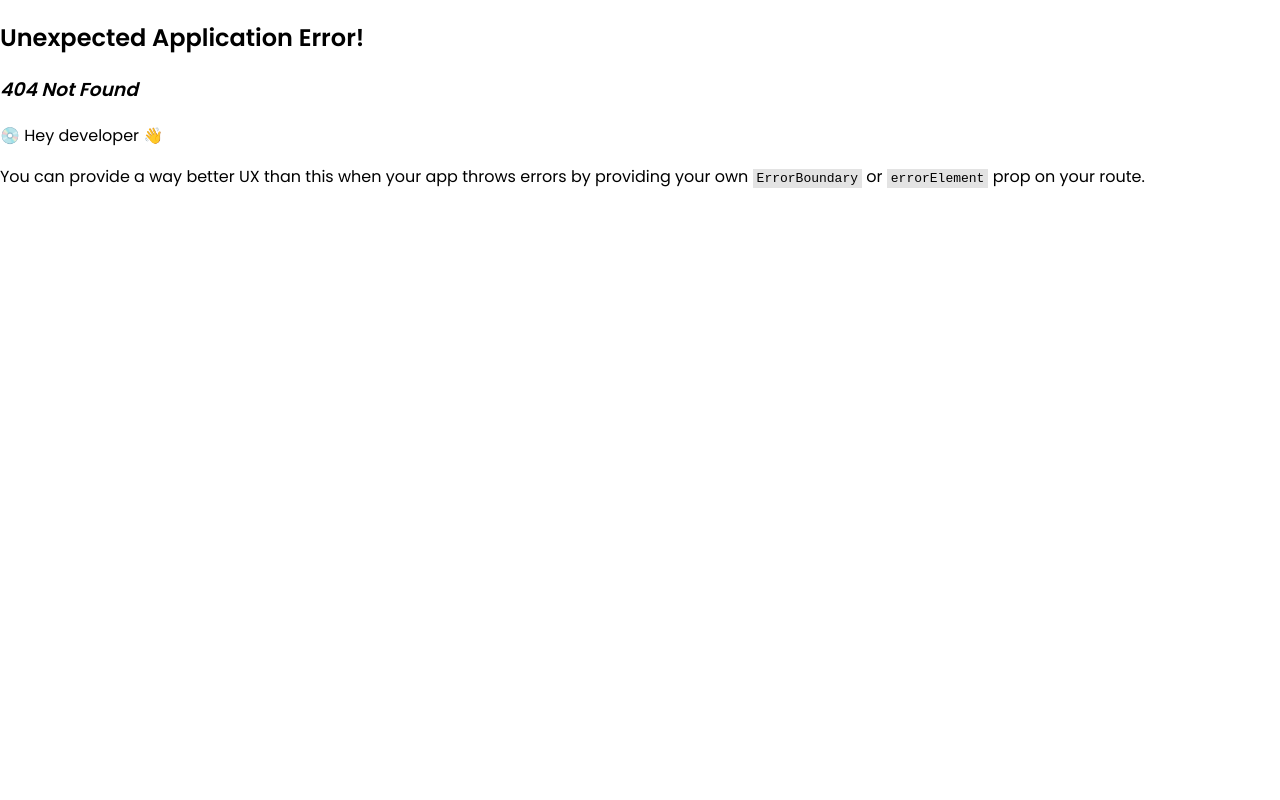
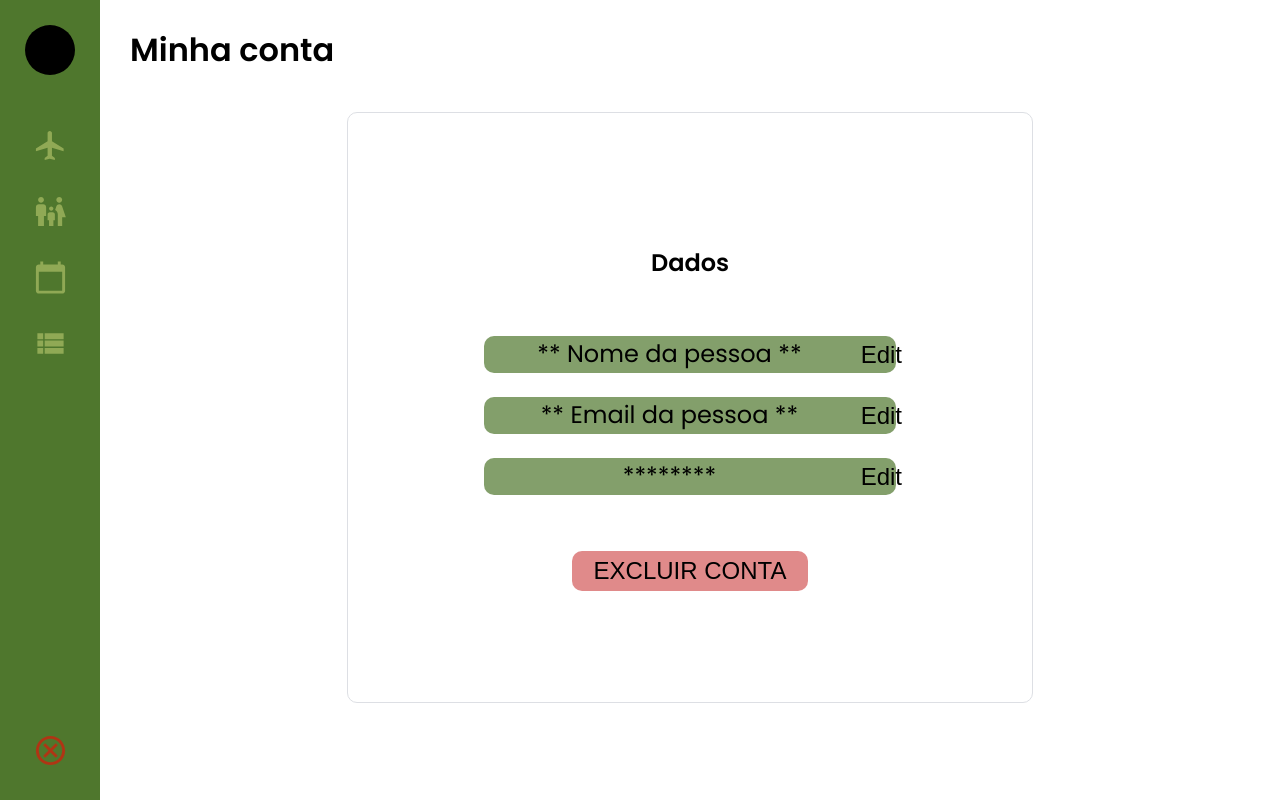
Before and after one commit to mdsreq-fga-unb/2023.1-MoViagem, a React (Vite) app in the folder client/: page /user-info in a window 1280 px wide. Before the commit this address had no page. Built offline with nearby package versions, Linux system fonts and the light colour scheme.

Commit message:
criando interface da US-04

```diff
--- /dev/null
+++ b/client/src/pages/EditUserInfo/index.tsx
@@ -0,0 +1,157 @@
+import { useState } from "react";
+import Navbar from "../../components/Navbar";
+import styles from "./styles.module.scss";
+
+export default function EditUserInfo() {
+
+  const [isEditingName, setIsEditingName] = useState(false);
+  const [isEditingEmail, setIsEditingEmail] = useState(false);
+  const [isEditingPassword, setIsEditingPassword] = useState(false);
+
+  const [newName, setNewName] = useState("");
+  const [newEmail, setNewEmail] = useState("");
+  const [newPassword, setNewPassword] = useState("");
+  const [newPasswordConfirmation, setNewPasswordConfirmation] = useState("");
+
+  const [currentPasswordConfirmation, setCurrentPasswordConfirmation] = useState("");
+
+  // Opens the input field for a new name
+  const handleNameEdit = () => {
+    setIsEditingName(!isEditingName);
+    setIsEditingEmail(false);
+    setIsEditingPassword(false);
+
+    setNewName("")
+    setNewEmail("")
+    setNewPassword("")
+    setNewPasswordConfirmation("")
+    setCurrentPasswordConfirmation("")
+  }
+
+  // Opens the input field for a new email
+  const handleEmailEdit = () => {
+    setIsEditingName(false);
+    setIsEditingEmail(!isEditingEmail);
+    setIsEditingPassword(false);
+
+    setNewName("")
+    setNewEmail("")
+    setNewPassword("")
+    setNewPasswordConfirmation("")
+    setCurrentPasswordConfirmation("")
+  }
+
+  // Opens the input field for a new password
+  const handlePasswordEdit = () => {
+    setIsEditingName(false);
+    setIsEditingEmail(false);
+    setIsEditingPassword(!isEditingPassword);
+
+    setNewName("")
+    setNewEmail("")
+    setNewPassword("")
+    setNewPasswordConfirmation("")
+    setCurrentPasswordConfirmation("")
+  }
+
+  // Closes the input field for all user information
+  const handleExitEdition = () => {
+    setIsEditingName(false);
+    setIsEditingEmail(false);
+    setIsEditingPassword(false);
+  }
+
+  return (
+    <Navbar pageName="Minha conta">
+      <div className={styles.pageContainer}>
+        <div className={styles.boxContainer}>
+          <div className={styles.outsideBox}>
+            <div className={styles.insideBox}>
+              <h2>Dados</h2>
+              {
+                isEditingName
+                ?
+                <form className={styles.formsBox}>
+                  <input
+                    type="text"
+                    placeholder="Digite o novo nome..."
+                    className={styles.inputBox}
+                    required
+                    value={newName}
+                    onChange={(event) => setNewName(event.target.value)}
+                  />
+                  <button className={styles.confirmEditButton}>Ok</button>
+                  <button className={styles.exitEditButton} onClick={handleExitEdition}>X</button>
+                </form>
+                :
+                <div className={styles.formsBox}>
+                  <div className={styles.infoBox}>** Nome da pessoa **</div>
+                  <button className={styles.editButton} onClick={handleNameEdit}>Edit</button>
+                </div>
+              }
+              {
+                isEditingEmail
+                ?
+                <form className={styles.formsBox}>
+                  <input
+                    type="text"
+                    placeholder="Digite o novo e-mail..."
+                    className={styles.inputBox}
+                    required
+                    value={newEmail}
+                    onChange={(event) => setNewEmail(event.target.value)}
+                  />
+                  <button className={styles.confirmEditButton}>Ok</button>
+                  <button className={styles.exitEditButton} onClick={handleExitEdition}>X</button>
+                </form>
+                :
+                <div className={styles.formsBox}>
+                  <div className={styles.infoBox}>** Email da pessoa **</div>
+                  <button className={styles.editButton} onClick={handleEmailEdit}>Edit</button>
+                </div>
+              }
+              {
+                isEditingPassword
+                ?
+                <form className={styles.passwordFormsBox}>
+                  <input
+                    type="password"
+                    placeholder="Digite a senha atual..."
+                    className={styles.passwordInputBox}
+                    required
+                    value={currentPasswordConfirmation}
+                    onChange={(event) => setCurrentPasswordConfirmation(event.target.value)}
+                  />
+                  <input
+                    type="password"
+                    placeholder="Digite a nova senha..."
+                    className={styles.passwordInputBox}
+                    required
+                    value={newPassword}
+                    onChange={(event) => setNewPassword(event.target.value)}
+                  />
+                  <input
+                    type="password"
+                    placeholder="Confirme a nova senha..."
+                    className={styles.passwordInputBox}
+                    required
+                    value={newPasswordConfirmation}
+                    onChange={(event) => setNewPasswordConfirmation(event.target.value)}
+                  />
+                  <button className={styles.passwordButton}>Ok</button>
+                  <button className={styles.exitPasswordEditButton} onClick={handleExitEdition}>X</button>
+                </form>
+                :
+                <div className={styles.formsBox}>
+                  <div className={styles.infoBox}>********</div>
+                  <button className={styles.editButton} onClick={handlePasswordEdit}>Edit</button>
+                </div>
+              }
+              <button className={styles.deleteButton}>EXCLUIR CONTA</button>
+            </div>
+          </div>
+        </div>
+      </div>
+    </Navbar>
+  )
+}
--- /dev/null
+++ b/client/src/pages/EditUserInfo/styles.module.scss
@@ -0,0 +1,265 @@
+@import "../../variables.scss";
+
+.pageContainer {
+  display: grid;
+
+  h2 {
+    margin-bottom: 2rem;
+  }
+}
+
+.boxContainer {
+  display: flex;
+  justify-content: center;
+}
+
+.outsideBox {
+  list-style: none;
+  display: grid;
+  grid-template-columns: repeat(auto-fit, minmax(200px, 1fr));
+
+  height: 80%;
+  width: 75%;
+  margin-top: 3%;
+
+  justify-items: center;
+  align-items: center;
+}
+
+.insideBox {
+  display: flex;
+  flex-direction: column;
+  row-gap: 1.5rem;
+  align-items: center;
+  justify-content: center;
+  text-align: center;
+
+  width: 70%;
+  height: 90%;
+
+  padding: 3rem;
+  margin-top: 5%;
+  margin-bottom: 5%;
+
+  border: 1px solid rgba(221, 223, 228, 1);
+  border-radius: 10px;
+}
+
+.formsBox {
+  width: 70%;
+  height: 2rem;
+
+  background: rgba(79, 119, 45, 0.7);
+
+  display: flex;
+
+  border: none;
+  border-radius: 10px;
+  padding-bottom: 5px;
+
+  font-size: 1.5rem;
+  text-align: center;
+}
+
+.passwordFormsBox {
+  width: 70%;
+
+  border: none;
+  border-radius: 10px;
+  padding-bottom: 5px;
+
+  font-size: 1.5rem;
+  text-align: center;
+}
+
+.passwordInputBox {
+  width: 100%;
+  height: 2rem;
+
+  background: rgba(79, 119, 45, 0.5);
+
+  border: none;
+  border-radius: 10px 10px 10px 10px;
+  margin-bottom: 1rem;
+
+  font-size: 1.5rem;
+  text-align: center;
+}
+
+.inputBox {
+  width: 100%;
+  height: 2rem;
+
+  background: rgba(79, 119, 45, 0);
+
+  border: none;
+  border-radius: 10px 0px 0px 10px;
+
+  font-size: 1.5rem;
+  text-align: center;
+}
+
+.infoBox {
+  width: 100%;
+  font-size: 1.5rem;
+  text-align: center;
+}
+
+.editButton {
+  width: 10%;
+  height: 100%;
+
+  background: rgba(79, 119, 45, 0);
+
+  border: none;
+  border-radius: 10px 10px 10px 10px;
+
+  padding-top: 5px;
+  padding-bottom: 2rem;
+
+  font-size: 1.5rem;
+  text-align: center;
+  align-items: center;
+
+  cursor: pointer;
+  transition: .4s;
+
+  &:hover {
+    background: rgba(79, 119, 45, 0.5);
+  }
+}
+
+.confirmEditButton {
+  width: 10%;
+  height: 100%;
+
+  background: rgba(79, 119, 45, 0);
+
+  border: none;
+  border-radius: 10px 0px 0px 10px;
+
+  padding-top: 5px;
+  padding-bottom: 2rem;
+
+  font-size: 1.5rem;
+  text-align: center;
+  align-items: center;
+
+  cursor: pointer;
+  transition: .4s;
+
+  &:hover {
+    background: rgba(79, 119, 45, 0.5);
+  }
+}
+
+.exitEditButton {
+  width: 10%;
+  height: 100%;
+
+  background: rgba(79, 119, 45, 0);
+
+  border: none;
+  border-left: 2px solid black;
+  border-radius: 0px 10px 10px 0px;
+
+  padding-top: 5px;
+  padding-bottom: 2rem;
+
+  font-size: 1.5rem;
+  text-align: center;
+  align-items: center;
+
+  cursor: pointer;
+  transition: .4s;
+
+  &:hover {
+    background: rgba(79, 119, 45, 0.5);
+  }
+}
+
+.exitEditButton {
+  width: 10%;
+  height: 100%;
+
+  background: rgba(79, 119, 45, 0);
+
+  border: none;
+  border-left: 2px solid black;
+  border-radius: 0px 10px 10px 0px;
+
+  padding-top: 5px;
+  padding-bottom: 2rem;
+
+  font-size: 1.5rem;
+  text-align: center;
+  align-items: center;
+
+  cursor: pointer;
+  transition: .4s;
+
+  &:hover {
+    background: rgba(198, 40, 40, 0.54);
+  }
+}
+
+.exitPasswordEditButton {
+  width: 10%;
+  height: 2.5rem;
+
+  background: rgba(198, 204, 133, 1);
+
+  border: none;
+  border-left: 2px solid black;
+  border-radius: 0px 10px 10px 0px;
+
+
+  font-size: 1.5rem;
+  text-align: center;
+  align-items: center;
+
+  cursor: pointer;
+  transition: .4s;
+
+  &:hover {
+    background: rgba(198, 40, 40, 0.54);
+    border-top: 2px solid rgba(198, 40, 40, 0.54);
+    border-right: 2px solid rgba(198, 40, 40, 0.54);
+    border-bottom: 2px solid rgba(198, 40, 40, 0.54);
+  }
+}
+
+.deleteButton {
+  margin-top: 2rem;
+  width: 40%;
+  height: 2.5rem;
+
+  border: 2px solid rgba(198, 40, 40, 0);
+  border-radius: 10px;
+
+  background: rgba(198, 40, 40, 0.54);
+  font-size: 1.5rem;
+  transition: 0.4s;
+  cursor: pointer;
+
+  &:hover {
+    border: 2px solid rgba(198, 40, 40, 0.54);
+  }
+}
+
+.passwordButton {
+  width: 40%;
+  height: 2.5rem;
+
+  border: 2px solid rgba(198, 204, 133, 1);
+  border-radius: 10px 0px 0px 10px;
+
+  background: rgba(198, 204, 133, 1);
+  font-size: 1.5rem;
+  transition: 0.4s;
+  cursor: pointer;
+
+  &:hover {
+    border: 2px solid $color-secondary;
+  }
+}
--- a/client/src/routes.tsx
+++ b/client/src/routes.tsx
@@ -3,6 +3,7 @@ import AuthProviderComponent from "./auth/components/auth-context-component";
 import ProtectedComponent from "./auth/components/protected-component";
 import LoginAndRegister from "./pages/LoginAndRegister";
 import Travels from "./pages/Travels";
+import EditUserInfo from "./pages/EditUserInfo";
 
 const router = createBrowserRouter(
   createRoutesFromElements(
@@ -11,6 +12,7 @@ const router = createBrowserRouter(
       <Route element={<AuthProviderComponent />}>
         <Route path="/login-and-register" element={<LoginAndRegister />} />
         {/* Routes that need login need to be inside this route */}
+          <Route path="/user-info" element={<EditUserInfo />} />
         <Route element={<ProtectedComponent />}>
           <Route path="/" element={<Travels />} />
         </Route>
```
